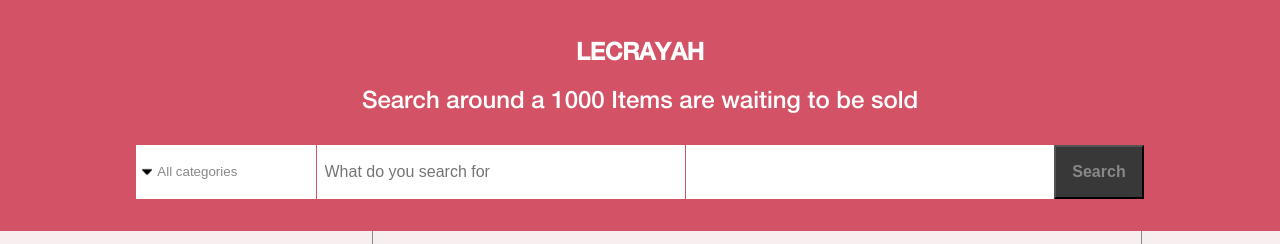
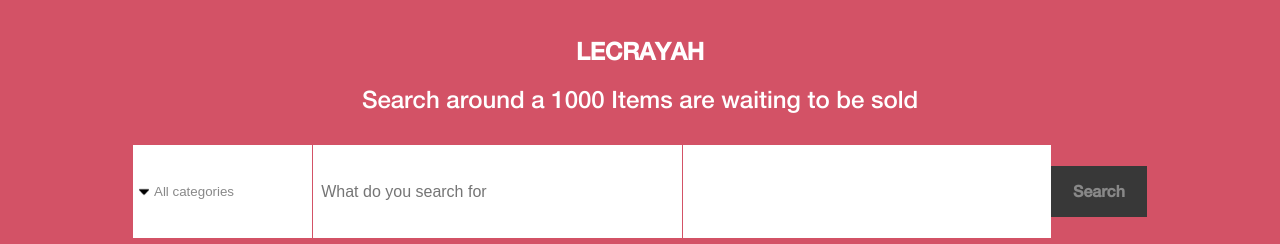
Before and after one commit to hillarioh/lecrayah-ecommerce, a plain HTML site: page search.html in a window 1280 px wide. Shown: the part 75-319 px from the top of the page. Drawn offline with Linux system fonts and the light colour scheme.

Commit message:
Update search.html
Changed button to h4 tag

```diff
--- a/search.html
+++ b/search.html
@@ -112,9 +112,9 @@
               class="dropdown dd3"
               placeholder=""
             />
-            <button class="dropdown dd4">
+            <h4 class="dropdown dd4">
               <a href="./search.html">Search</a>
-            </button>
+            </h4>
           </div>
         </div>
       </article>
```
